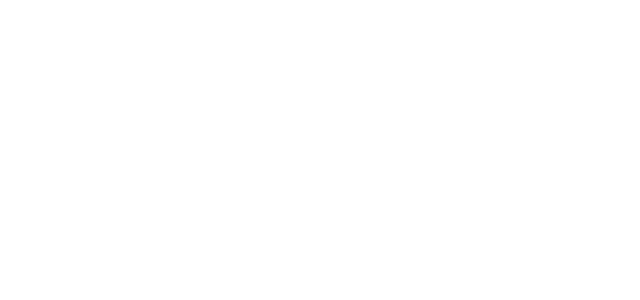
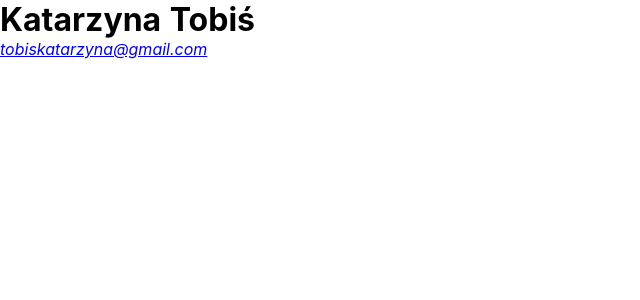
Before and after one commit to wojciechtobis/wojciechtobis.github.io, a Nuxt app: page / in a window 1280 px wide. Shown: the top 300 px of the page, without its empty margins (0-640 px from the left). Built offline with nearby package versions, Linux system fonts and the light colour scheme.

Commit message:
+ cvHeader component

```diff
--- /dev/null
+++ b/assets/styles/base.css
@@ -0,0 +1,28 @@
+body {
+  color: var(--secondary);
+  font-family: var(--sans-serif);
+  font-size: var(--paragraph-size);
+}
+
+* {
+  font-weight: normal;
+  text-decoration: none;
+  font-style: normal;
+}
+
+a {
+  color: var(--primary);
+  text-decoration: none;
+  transition: color var(--transition);
+
+  &:hover,
+  &:focus {
+    color: var(--primary-dark);
+  }
+}
+
+h1 {
+  font-family: var(--serif);
+  font-size: calc(var(--paragraph-size) * 3);
+  margin-bottom: 0;
+}
--- a/assets/styles/variables.css
+++ b/assets/styles/variables.css
@@ -2,4 +2,18 @@
   /* fonts */
   --sans-serif: 'karu', helvetica, arial, sans-serif;
   --serif: 'didonesque', garamond, serif;
+
+  /* typography */
+  --paragraph-size: calc(var(--unit) * 5);
+
+  /* colors */
+  --primary: #12a79d;
+  --primary-dark: #0e867e;
+  --secondary: #231f20;
+
+  /* grid */
+  --unit: 4px;
+
+  /* misc */
+  --transition: 300ms ease-in;
 }
--- a/components/Logo.vue
+++ /dev/null
@@ -1,29 +0,0 @@
-<template>
-  <svg class="NuxtLogo" width="245" height="180" viewBox="0 0 452 342" xmlns="http://www.w3.org/2000/svg">
-    <path
-      d="M139 330l-1-2c-2-4-2-8-1-13H29L189 31l67 121 22-16-67-121c-1-2-9-14-22-14-6 0-15 2-22 15L5 303c-1 3-8 16-2 27 4 6 10 12 24 12h136c-14 0-21-6-24-12z"
-      fill="#00C58E"
-    />
-    <path
-      d="M447 304L317 70c-2-2-9-15-22-15-6 0-15 3-22 15l-17 28v54l39-67 129 230h-49a23 23 0 0 1-2 14l-1 1c-6 11-21 12-23 12h76c3 0 17-1 24-12 3-5 5-14-2-26z"
-      fill="#108775"
-    />
-    <path
-      d="M376 330v-1l1-2c1-4 2-8 1-12l-4-12-102-178-15-27h-1l-15 27-102 178-4 12a24 24 0 0 0 2 15c4 6 10 12 24 12h190c3 0 18-1 25-12zM256 152l93 163H163l93-163z"
-      fill="#2F495E"
-    />
-  </svg>
-</template>
-
-<style>
-.NuxtLogo {
-  animation: 1s appear;
-  margin: auto;
-}
-
-@keyframes appear {
-  0% {
-    opacity: 0;
-  }
-}
-</style>
--- /dev/null
+++ b/components/cvHeader.vue
@@ -0,0 +1,14 @@
+<template>
+  <header>
+    <h1>Katarzyna Tobiś</h1>
+    <address><a href="mailto:tobiskatarzyna@gmail.com">tobiskatarzyna@gmail.com</a></address>
+  </header>
+</template>
+
+<script>
+export default {
+  setup () {
+    return {}
+  }
+}
+</script>
--- a/nuxt.config.js
+++ b/nuxt.config.js
@@ -17,8 +17,9 @@
 
   // Global CSS (https://go.nuxtjs.dev/config-css)
   css: [
-    '@/assets/styles/fontConfig.css',
-    '@/assets/styles/variables.css'
+    '@/assets/styles/fontConfig',
+    '@/assets/styles/variables',
+    '@/assets/styles/base'
   ],
 
   // Plugins to run before rendering page (https://go.nuxtjs.dev/config-plugins)
--- a/pages/index.vue
+++ b/pages/index.vue
@@ -1,17 +1,12 @@
 <template>
-  <div>
-    <header />
-    <main />
-    <aside />
-  </div>
+  <cv-header />
 </template>
 
 <script lang="ts">
-export default {}
+import CvHeader from '~/components/cvHeader.vue'
+export default {
+  components: {
+    CvHeader
+  }
+}
 </script>
-
-<style lang="postcss">
-h1 {
-  color: red;
-}
-</style>
```
